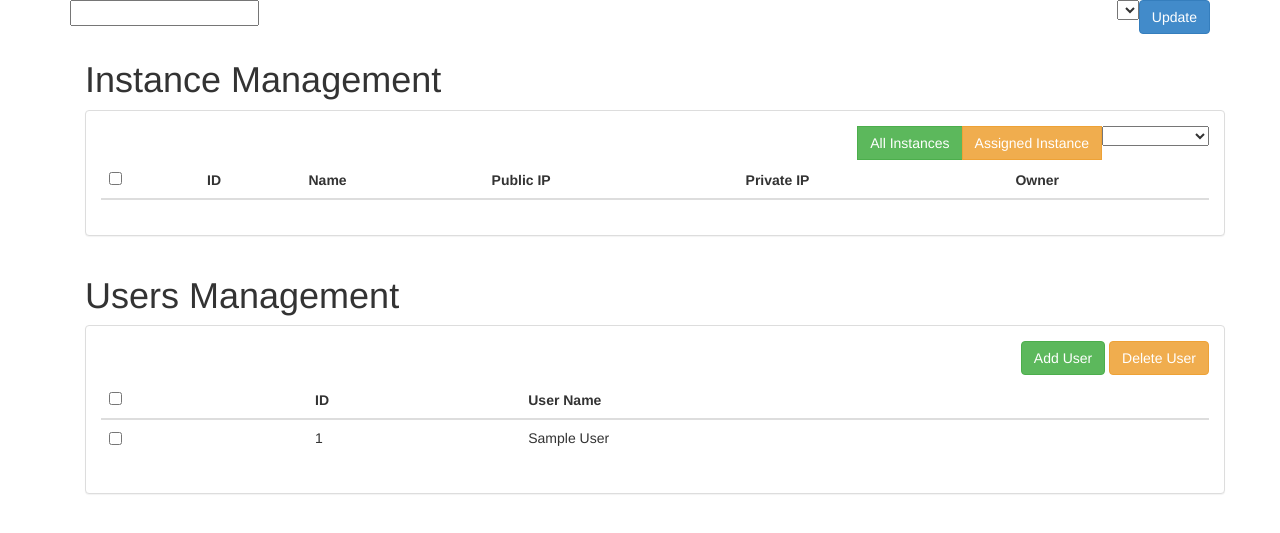
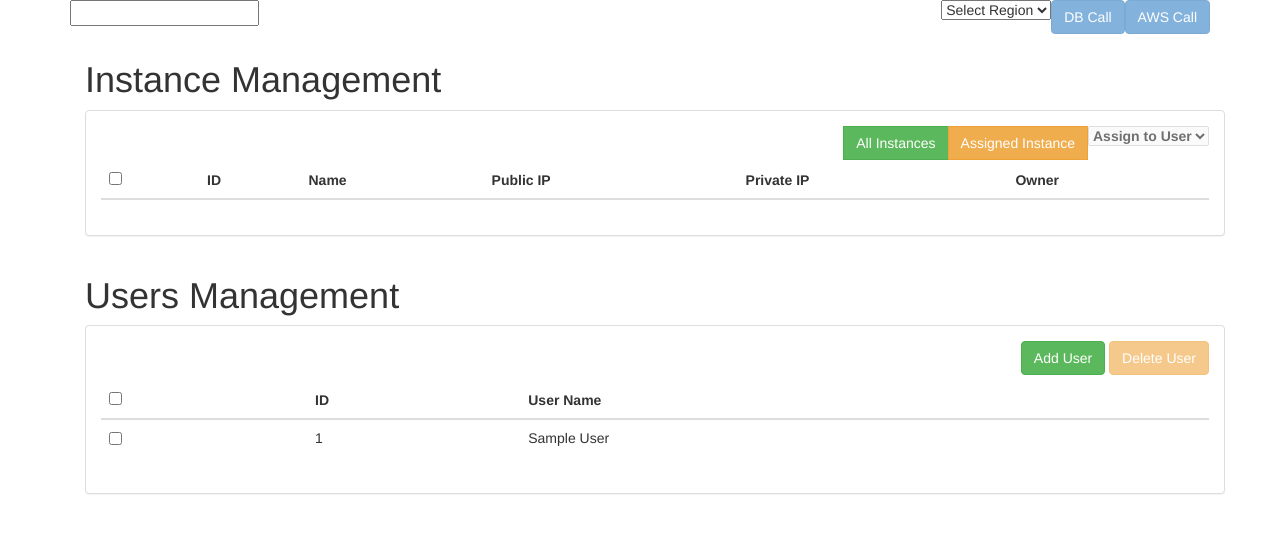
Before and after one commit to emumba-com/cloud-instance-manager, a Flask app: page /admin/ in a window 1280 px wide. Shown: the top 533 px of the page. Run offline with Flask 2, Linux system fonts and the light colour scheme; tables that the repository leaves empty hold one stand-in row (values such as "Sample post"); lists and menus that the app fills with data are empty; parts of the project's set-up code (start-up, migrations or seed data) failed here and were passed over; some libraries are stand-ins or nearby versions.

Commit message:
frontend-fixes

```diff
--- a/bootstrap/models/user.py
+++ b/bootstrap/models/user.py
@@ -37,7 +37,6 @@ class User(db.Model):
             # insert the user
             db.session.add(self)
             db.session.commit()
-
         except Exception as e:
             print(e)
 
@@ -46,6 +45,7 @@ class User(db.Model):
         db.session.commit()
 
     def deleteUser(self, userId):
+        print("user id is ", userId)
         db.session.query(User).filter(User.id == userId).delete()
         db.session.commit()
 
--- a/bootstrap/templates/admin.html
+++ b/bootstrap/templates/admin.html
@@ -15,15 +15,18 @@
 <div class="container">
     <form method="post" action="{{ url_for('admin.get_aws_instances') }}">
         <div class="pull-right">
-            <button class="btn btn-primary mt-auto" type="submit">Update
+            <button name="update" value="aws_call" id="aws_call" class="btn btn-primary mt-auto" type="submit">AWS Call
             </button>
         </div>
-
+        <div class="pull-right">
+            <button name="update" value="db_call" id="db_call" class="btn btn-primary mt-auto" type="submit">DB Call
+            </button>
+        </div>
         <input class="pull-left" id="reg" name="reg">
 
-        <select name="regions" class="list-group pull-right"
+        <select name="update" class="list-group pull-right"
                 id="all_regions" onchange="get_region()">
-            <option value="none" selected disabled hidden>
+            <option value="None" selected disabled hidden>Select Region</option>
             {% for region in region_list %}
             <option id="region" value="{{ region }}">
                 {{ region }}
@@ -76,7 +79,7 @@
                                         <label data-placement="top" data-toggle="tooltip">
                                             <select data-toggle="modal" data-target="#assign_to" name="ins_btn"
                                                     id="assign_ins_to" onchange="assignUser()">
-                                                <option value="none" selected disabled hidden>
+                                                <option value="none" selected disabled hidden>Assign to User</option>
                                                 {% for user in users %}
                                                 <option id="{{ user['Id'] }}" value="{{ user['Name'] }}">
                                                     {{ user['Name'] }}
@@ -146,7 +148,7 @@
                                     <label data-placement="top" data-toggle="tooltip">
                                         <button class="btn btn-success btn-filter" data-title="Add User"
                                                 data-toggle="modal"
-                                                data-target="#edit">Add User
+                                                data-target="#adduser">Add User
                                         </button>
                                     </label>
 
@@ -154,7 +156,7 @@
                                         <button type="button" id="delete_user"
                                                 class="btn btn-warning btn-filter" data-toggle="modal"
                                                 name="delete_user"
-                                                data-target="#ins_state">Delete User
+                                                data-target="#deleteuser">Delete User
                                         </button>
                                     </label>
 
@@ -355,6 +357,9 @@
     }
 
     function get_region() {
+        document.getElementById('db_call').disabled = false;
+        document.getElementById('aws_call').disabled = false;
+
         var selectBox = document.getElementById("all_regions");
         var region = selectBox.options[selectBox.selectedIndex].value;
         document.getElementById("reg").value = "ap-northeast-1";
@@ -365,30 +370,17 @@
 
     $(document).ready(function () {
 
-        $("#instancetable #checkinstance").click(function () {
-            if ($("#instancetable #checkinstance").is(':checked')) {
-                $("#instancetable input[type=checkbox]").each(function () {
-                    $(this).prop("checked", true);
-                });
+        // document.getElementById("reg").value = "ap-northeast-1";
 
-            } else {
-                $("#instancetable input[type=checkbox]").each(function () {
-                    $(this).prop("checked", false);
-                });
-            }
-        });
+        document.getElementById('assign_ins_to').disabled = true;
+        document.getElementById('delete_user').disabled = true;
 
-        $("#usertable #checkall").click(function () {
-            if ($("#usertable #checkall").is(':checked')) {
-                $("#usertable input[type=checkbox]").each(function () {
-                    $(this).prop("checked", true);
-                });
-            } else {
-                $("#usertable input[type=checkbox]").each(function () {
-                    $(this).prop("checked", false);
-                });
-            }
-        });
+        document.getElementById('db_call').disabled = true;
+        document.getElementById('aws_call').disabled = true;
+
+        //
+        // ********************* changing state of db-call/aws-call button **********
+
 
         $('.btn-filter').on('click', function () {
             var $target = $(this).data('target');
@@ -401,9 +393,84 @@
 
         });
 
+        // ********************************************************
+        // buttons state on/off
+        // *
+        // ******************** Instances *************************
+
+        $("#instanceTable #checkinstance").click(function () {
+            if ($("#instanceTable #checkinstance").is(':checked')) {
+                $("#instanceTable input[type=checkbox]").each(function () {
+                    $(this).prop("checked", true);
+                    document.getElementById('assign_ins_to').disabled = true;
+                });
+
+            } else {
+                $("#instanceTable input[type=checkbox]").each(function () {
+                    $(this).prop("checked", false);
+                });
+            }
+        });
+
+        // assigning instance to user.
+        $("#instanceTable #instance_id").click(function () {
+
+            if ($("#instanceTable #instance_id").is(':checked')) {
+                document.getElementById('assign_ins_to').disabled = false;
+
+                var id = $(this).closest("tr").find('td:eq(1)').text();
+                console.log(id);
+
+                var s = document.getElementById("ins_id");
+                s.value = id;
+                if ($("#ins_btn_cancel").click(function () {
+                    document.getElementById("assign_ins_to").value = "";
+                    console.log("no button clicked");
+                    console.log(name);
+                })) {
+                    //ifbody
+
+                }
+
+            } else if ($("#instanceTable #instance_id").prop("checked") == false) {
+                document.getElementById("ins_id").value = "";
+                document.getElementById('assign_ins_to').disabled = true;
+            }
+
+        });
+
+        // changing individual instance state
+        $("#instanceTable #instance_id").click(function () {
+            var id = $(this).closest("tr").find('td:eq(1)').text();
+            console.log(id);
+
+            var s = document.getElementById("ins_id");
+            s.value = id;
+        });
+
+
+        // ********************************************************
+        // buttons state on/off
+        // *
+        // ******************** Users *************************
+
+        $("#usertable #checkall").click(function () {
+            if ($("#usertable #checkall").is(':checked')) {
+                $("#usertable input[type=checkbox]").each(function () {
+                    $(this).prop("checked", true);
+
+                });
+            } else {
+                $("#usertable input[type=checkbox]").each(function () {
+                    $(this).prop("checked", false);
+                });
+            }
+        });
 
         // changing individual instance state
         $("#usertable #checkuser").click(function () {
+            if ($("#usertable #checkuser").is(':checked')) {
+                document.getElementById('delete_user').disabled = false;
 
                 var id = $(this).closest("tr").find('td:eq(1)').text();
                 var name = $(this).closest("tr").find('td:eq(2)').text();
@@ -419,41 +486,14 @@
                     console.log("no button clicked");
                     console.log(name);
                 })) {
-                //ifbody
-
                 }
-
+            } else if ($("#usertable #checkuser").prop("checked") == false) {
+                document.getElementById('delete_user').disabled = true;
+                document.getElementById("user_id").value = "";
+                document.getElementById("user_name").value = "";
+            }
         });
 
-    });
-
-    // assigning instance to user.
-    $("#instanceTable #checkinstance").click(function () {
-        var id = $(this).closest("tr").find('td:eq(1)').text();
-        console.log(id);
-
-        var s = document.getElementById("ins_id");
-        s.value = id;
-
-        if ($("#ins_btn_cancel").click(function () {
-            document.getElementById("assign_ins_to").value = "";
-            console.log("no button clicked");
-            console.log(name);
-        })) {
-            //ifbody
-
-        }
-
-    });
-
-
-    // changing individual instance state
-    $("#instanceTable #instance_id").click(function () {
-        var id = $(this).closest("tr").find('td:eq(1)').text();
-        console.log(id);
-
-        var s = document.getElementById("ins_id");
-        s.value = id;
     });
 
 
--- a/bootstrap/user_blueprint.py
+++ b/bootstrap/user_blueprint.py
@@ -20,7 +20,7 @@ def user():
     uid = get_uid()
     if not isinstance(uid, str):
         if User.validate_token(utoken, uid):
-            instanceList = user_obj.get_user_instances(uid)
+            instanceList = instance_obj.get_user_instances(uid)
     return render_template('user.html', instances=instanceList, region_list=all_regions)
 
 
```
Also changed, not shown: other parts of bootstrap/templates/admin.html (+27 -28 lines), bootstrap/admin.py (+26 -10 lines), bootstrap/models/instance.py (+27 -17 lines). Lines whose indentation alone changed are shown as unchanged.
